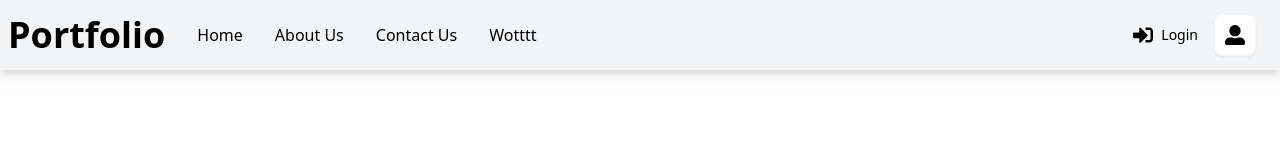
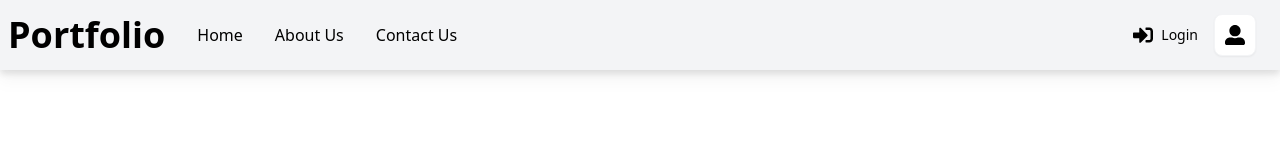
Before and after one commit to geremytyt/portfolio, a React (Create React App) app: page / in a window 1280 px wide. Shown: the top 160 px of the page. Built offline with nearby package versions, Linux system fonts and the light colour scheme.

Commit message:
plsssssss

```diff
--- a/src/components/navigation.js
+++ b/src/components/navigation.js
@@ -31,9 +31,7 @@ function Navigation() {
         <li className='cursor-pointer relative group hover:bg-white hover:text-green-600 hover:rounded-lg'>
             Contact Us
         </li>
-        <li className='cursor-pointer relative group hover:bg-white hover:text-green-600 hover:rounded-lg'>
-            Wotttt
-        </li>
+
       </ul>
     </div>
         <div className='hidden md:flex pr-4'>
@@ -98,9 +96,7 @@ function Navigation() {
               Contact Us
             </li>
 
-            <li onClick={handleClose} className='border-b-2 border-zinc-300 w-full'>
-              Wot
-            </li>
+
           </ul>
 
     </div>
```
